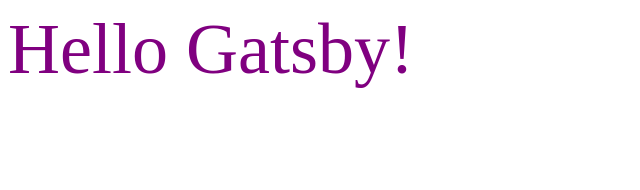
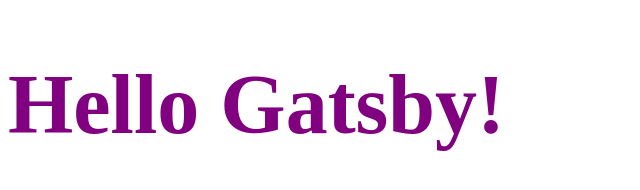
Before and after one commit to stefanosu/myPortfolioSite, a Gatsby site: page / in a window 1280 px wide. Shown: the whole page, without its empty margins (0-640 px from the left). Built offline with nearby package versions, Linux system fonts and the light colour scheme; Gatsby itself is replaced by a stand-in of ours.

Commit message:
removed gatsby theme

```diff
--- a/package.json
+++ b/package.json
@@ -12,7 +12,6 @@
     "gatsby-plugin-react-helmet": "^3.1.24",
     "gatsby-plugin-sharp": "^2.5.3",
     "gatsby-source-filesystem": "^2.1.56",
-    "gatsby-theme-portfolio": "^1.2.0",
     "gatsby-transformer-sharp": "^2.4.3",
     "prop-types": "^15.7.2",
     "react": "^16.12.0",
--- a/src/pages/index.js
+++ b/src/pages/index.js
@@ -2,5 +2,7 @@
 import React from "react"
 
 export default () => (
-  <div style={{ color: `purple`, fontSize: `72px` }}>Hello Gatsby!</div>
+  <div style={{ color: `purple`, fontSize: `42px` }}>
+  <h1>Hello Gatsby! </h1>
+  </div>
 )
```
Also changed, not shown: gatsby-config.js (+0 -7 lines), 1 other file.
